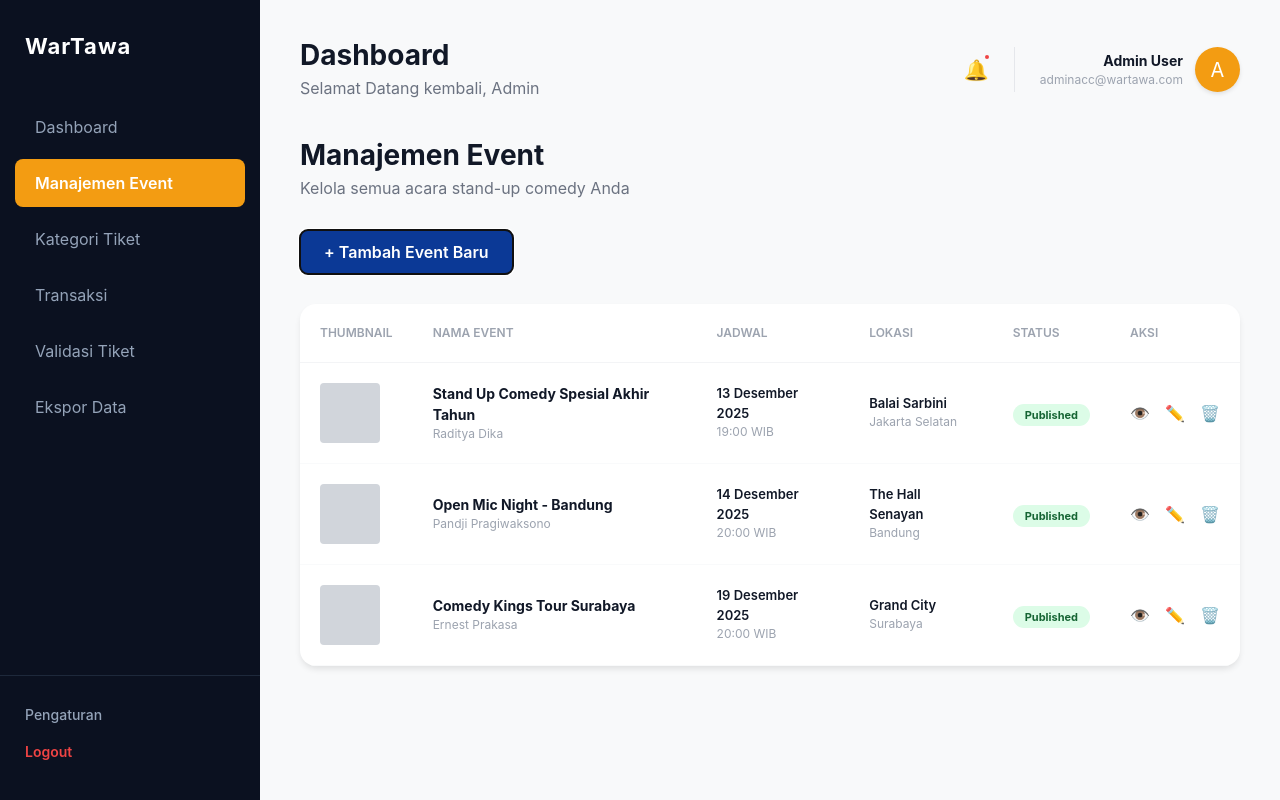
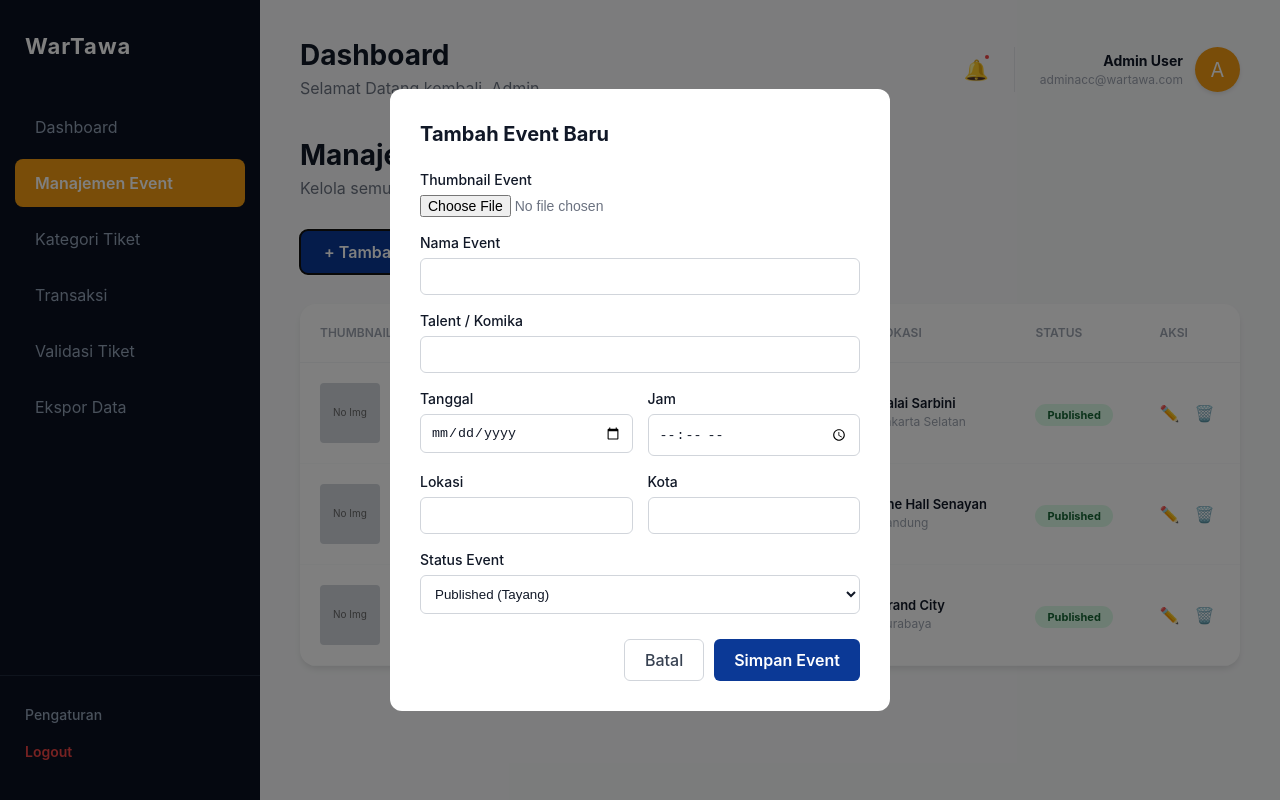
Before and after one commit to Kelompok-2-WarTawa/Front-end-bagian-depan-, a React (Vite) app in the folder frontend/: page /admin/events in a window 1280 px wide. Both pictures are taken after a click on the button "+ Tambah Event Baru". Built offline with nearby package versions, Linux system fonts and the light colour scheme.

Commit message:
fix data to eventStore and implement event management logic

```diff
--- a/frontend/src/index.css
+++ b/frontend/src/index.css
@@ -3,8 +3,6 @@
   line-height: 1.5;
   font-weight: 400;
 
-  color-scheme: light dark;
-  color: rgba(255, 255, 255, 0.87);
   background-color: #0F172A;
 
   font-synthesis: none;
--- a/frontend/src/pages/admin/ManajementEvent.jsx
+++ b/frontend/src/pages/admin/ManajementEvent.jsx
@@ -1,47 +1,110 @@
-import React from 'react';
+import React, { useState } from 'react';
+import { getEvents, saveEvents } from '../../utils/eventStore';
 
 const ManajemenEvent = () => {
-  // Data dummy sesuai gambar
-  const events = [
-    {
-      nama: 'Stand Up Comedy Spesial Akhir Tahun',
-      talent: 'Raditya Dika',
-      jadwal: '13 Desember 2025',
-      jam: '19:00 WIB',
-      lokasi: 'Balai Sarbini',
-      kota: 'Jakarta Selatan',
-      status: 'Published'
-    },
-    {
-      nama: 'Open Mic Night - Bandung',
-      talent: 'Pandji Pragiwaksono',
-      jadwal: '14 Desember 2025',
-      jam: '20:00 WIB',
-      lokasi: 'The Hall Senayan',
-      kota: 'Bandung',
-      status: 'Published'
-    },
-    {
-      nama: 'Comedy Kings Tour Surabaya',
-      talent: 'Ernest Prakasa',
-      jadwal: '19 Desember 2025',
-      jam: '20:00 WIB',
-      lokasi: 'Grand City',
-      kota: 'Surabaya',
-      status: 'Published'
+  const [events, setEvents] = useState(() => getEvents());
+  const [showModal, setShowModal] = useState(false);
+  const [editId, setEditId] = useState(null);
+
+  // Field 'image' di sini
+  const defaultForm = {
+    nama: '',
+    talent: '',
+    jadwal: '',
+    jam: '',
+    lokasi: '',
+    kota: '',
+    status: 'Published',
+    image: ''
+  };
+
+  const [formData, setFormData] = useState(defaultForm);
+
+  const handleInputChange = (e) => {
+    const { name, value } = e.target;
+    setFormData({ ...formData, [name]: value });
+  };
+
+  // Upload Gambar & Konversi
+  const handleImageUpload = (e) => {
+    const file = e.target.files[0];
+    if (file) {
+      const reader = new FileReader();
+      reader.onloadend = () => {
+        setFormData({ ...formData, image: reader.result });
+      };
+      reader.readAsDataURL(file);
     }
-  ];
+  };
+
+  // --- LOGIKA EDIT EVENT ---
+  const handleEditClick = (event) => {
+    setEditId(event.id);
+    setFormData({
+      nama: event.nama,
+      talent: event.talent,
+      jadwal: event.jadwal,
+      jam: event.jam,
+      lokasi: event.lokasi,
+      kota: event.kota,
+      status: event.status,
+      image: event.image || ''
+    });
+    setShowModal(true);
+  };
+
+  // --- LOGIKA SIMPAN ---
+  const handleSubmit = (e) => {
+    e.preventDefault();
+    let updatedEvents;
+
+    if (editId) {
+      // MODE EDIT
+      updatedEvents = events.map((item) =>
+        item.id === editId ? { ...item, ...formData } : item
+      );
+    } else {
+      // MODE TAMBAH BARU
+      const newEvent = {
+        id: Date.now(),
+        ...formData
+      };
+      updatedEvents = [...events, newEvent];
+    }
+
+    setEvents(updatedEvents);
+    saveEvents(updatedEvents);
+
+    resetForm();
+    alert(editId ? 'Event berhasil diperbarui!' : 'Event berhasil ditambahkan!');
+  };
+
+  const handleDelete = (id) => {
+    if (window.confirm('Yakin ingin menghapus event ini?')) {
+      const updatedEvents = events.filter(event => event.id !== id);
+      setEvents(updatedEvents);
+      saveEvents(updatedEvents);
+    }
+  };
+
+  const resetForm = () => {
+    setFormData(defaultForm);
+    setEditId(null);
+    setShowModal(false);
+  };
 
   return (
     <div>
-      {/* Header Halaman */}
+      {/* Header */}
       <div style={{ marginBottom: '30px' }}>
         <h1 style={{ fontSize: '28px', fontWeight: 'bold', color: '#111827', margin: 0 }}>Manajemen Event</h1>
         <p style={{ color: '#6B7280', marginTop: '5px' }}>Kelola semua acara stand-up comedy Anda</p>
       </div>
 
-      {/* Tombol Tambah Event */}
-      <button style={{
+      {/* Tombol Tambah */}
+      <button
+        onClick={() => { resetForm(); setShowModal(true); }}
+        style={{
           background: '#0B3996',
           color: 'white',
           border: 'none',
@@ -57,13 +120,14 @@ const ManajemenEvent = () => {
         + Tambah Event Baru
       </button>
 
-      {/* Tabel Manajemen Event */}
+      {/* Tabel */}
       <div style={{
-        background: 'white',
-        borderRadius: '16px',
-        boxShadow: '0 4px 6px -1px rgba(0,0,0,0.1)',
-        overflow: 'hidden'
+        background: 'white', borderRadius: '16px',
+        boxShadow: '0 4px 6px -1px rgba(0,0,0,0.1)', overflow: 'hidden'
       }}>
+        {events.length === 0 ? (
+          <div style={{ padding: '20px', textAlign: 'center', color: '#6B7280' }}>Belum ada event.</div>
+        ) : (
           <table style={{ width: '100%', borderCollapse: 'collapse', textAlign: 'left' }}>
             <thead>
               <tr style={{ borderBottom: '1px solid #F3F4F6', color: '#9CA3AF', fontSize: '12px' }}>
@@ -76,58 +140,155 @@ const ManajemenEvent = () => {
               </tr>
             </thead>
             <tbody>
-            {events.map((event, index) => (
-              <tr key={index} style={{ borderBottom: '1px solid #F9FAFB' }}>
-                {/* Thumbnail placeholder */}
+              {events.map((event) => (
+                <tr key={event.id} style={{ borderBottom: '1px solid #F9FAFB' }}>
+
+                  {/* TAMPILKAN GAMBAR DI TABEL */}
                   <td style={{ padding: '20px' }}>
-                  <div style={{ width: '60px', height: '60px', background: '#D1D5DB', borderRadius: '4px' }}></div>
+                    {event.image ? (
+                      <img
+                        src={event.image}
+                        alt="Thumb"
+                        style={{ width: '60px', height: '60px', borderRadius: '4px', objectFit: 'cover', border: '1px solid #ddd' }}
+                      />
+                    ) : (
+                      <div style={{ width: '60px', height: '60px', background: '#D1D5DB', borderRadius: '4px', display: 'flex', alignItems: 'center', justifyContent: 'center', fontSize: '10px', color: '#666' }}>No Img</div>
+                    )}
                   </td>
 
-                {/* Nama Event & Talent */}
                   <td style={{ padding: '20px' }}>
                     <div style={{ fontWeight: '700', color: '#111827', fontSize: '14px' }}>{event.nama}</div>
                     <div style={{ fontSize: '12px', color: '#9CA3AF' }}>{event.talent}</div>
                   </td>
-
-                {/* Jadwal */}
                   <td style={{ padding: '20px' }}>
                     <div style={{ fontWeight: '600', color: '#111827', fontSize: '13px' }}>{event.jadwal}</div>
-                  <div style={{ fontSize: '12px', color: '#9CA3AF' }}>{event.jam}</div>
+                    <div style={{ fontSize: '12px', color: '#9CA3AF' }}>{event.jam} WIB</div>
                   </td>
-
-                {/* Lokasi */}
                   <td style={{ padding: '20px' }}>
                     <div style={{ fontWeight: '600', color: '#111827', fontSize: '13px' }}>{event.lokasi}</div>
                     <div style={{ fontSize: '12px', color: '#9CA3AF' }}>{event.kota}</div>
                   </td>
-
-                {/* Status */}
                   <td style={{ padding: '20px' }}>
                     <span style={{
-                    padding: '4px 12px',
-                    borderRadius: '20px',
-                    fontSize: '11px',
-                    fontWeight: '700',
-                    background: '#DCFCE7',
-                    color: '#166534'
+                      padding: '4px 12px', borderRadius: '20px', fontSize: '11px', fontWeight: '700',
+                      background: event.status === 'Cancelled' ? '#FEE2E2' : event.status === 'Draft' ? '#F3F4F6' : '#DCFCE7',
+                      color: event.status === 'Cancelled' ? '#991B1B' : event.status === 'Draft' ? '#374151' : '#166534'
                     }}>
                       {event.status}
                     </span>
                   </td>
-
-                {/* Tombol Aksi */}
                   <td style={{ padding: '20px' }}>
                     <div style={{ display: 'flex', gap: '15px', alignItems: 'center' }}>
-                    <span style={{ cursor: 'pointer', color: '#3B82F6' }} title="Lihat">👁️</span>
-                    <span style={{ cursor: 'pointer', color: '#6B7280' }} title="Edit">✏️</span>
-                    <span style={{ cursor: 'pointer', color: '#EF4444' }} title="Hapus">🗑️</span>
+                      <span onClick={() => handleEditClick(event)} style={{ cursor: 'pointer', color: '#6B7280' }} title="Edit">✏️</span>
+                      <span onClick={() => handleDelete(event.id)} style={{ cursor: 'pointer', color: '#EF4444' }} title="Hapus">🗑️</span>
                     </div>
                   </td>
                 </tr>
               ))}
             </tbody>
           </table>
+        )}
       </div>
+
+      {/* MODAL FORM */}
+      {showModal && (
+        <div style={{
+          position: 'fixed', top: 0, left: 0, right: 0, bottom: 0,
+          background: 'rgba(0,0,0,0.5)', display: 'flex', justifyContent: 'center', alignItems: 'center', zIndex: 1000
+        }}>
+          <div style={{ background: 'white', padding: '30px', borderRadius: '12px', width: '500px', maxWidth: '90%', maxHeight: '90vh', overflowY: 'auto' }}>
+
+            <h2 style={{ color: '#111827', marginTop: 0, marginBottom: '20px', fontSize: '20px' }}>
+              {editId ? 'Edit Event' : 'Tambah Event Baru'}
+            </h2>
+
+            <form onSubmit={handleSubmit} style={{ display: 'flex', flexDirection: 'column', gap: '15px' }}>
+
+              {/* INPUT GAMBAR DI DALAM FORM */}
+              <div>
+                <label style={{ display: 'block', marginBottom: '5px', fontSize: '14px', fontWeight: '500', color: '#111827' }}>Thumbnail Event</label>
+                <div style={{ display: 'flex', alignItems: 'center', gap: '15px' }}>
+                  {/* Preview Gambar Kecil */}
+                  {formData.image && (
+                    <img
+                      src={formData.image}
+                      alt="Preview"
+                      style={{ width: '80px', height: '80px', borderRadius: '8px', objectFit: 'cover', border: '1px solid #E5E7EB' }}
+                    />
+                  )}
+                  {/* Tombol Input File */}
+                  <input
+                    type="file"
+                    accept="image/*"
+                    onChange={handleImageUpload}
+                    style={{ fontSize: '14px', color: '#6B7280' }}
+                  />
+                </div>
+              </div>
+
+              <div>
+                <label style={{ display: 'block', marginBottom: '5px', fontSize: '14px', fontWeight: '500', color: '#111827' }}>Nama Event</label>
+                <input required type="text" name="nama" value={formData.nama} onChange={handleInputChange}
+                  style={{ width: '100%', padding: '10px', borderRadius: '6px', border: '1px solid #D1D5DB', color: '#111827', background: 'white' }} />
+              </div>
+
+              <div>
+                <label style={{ display: 'block', marginBottom: '5px', fontSize: '14px', fontWeight: '500', color: '#111827' }}>Talent / Komika</label>
+                <input required type="text" name="talent" value={formData.talent} onChange={handleInputChange}
+                  style={{ width: '100%', padding: '10px', borderRadius: '6px', border: '1px solid #D1D5DB', color: '#111827', background: 'white' }} />
+              </div>
+
+              <div style={{ display: 'flex', gap: '15px' }}>
+                <div style={{ flex: 1 }}>
+                  <label style={{ display: 'block', marginBottom: '5px', fontSize: '14px', fontWeight: '500', color: '#111827' }}>Tanggal</label>
+                  <input required type="date" name="jadwal" value={formData.jadwal} onChange={handleInputChange}
+                    style={{ width: '100%', padding: '10px', borderRadius: '6px', border: '1px solid #D1D5DB', color: '#111827', background: 'white' }} />
+                </div>
+                <div style={{ flex: 1 }}>
+                  <label style={{ display: 'block', marginBottom: '5px', fontSize: '14px', fontWeight: '500', color: '#111827' }}>Jam</label>
+                  <input required type="time" name="jam" value={formData.jam} onChange={handleInputChange}
+                    style={{ width: '100%', padding: '10px', borderRadius: '6px', border: '1px solid #D1D5DB', color: '#111827', background: 'white' }} />
+                </div>
+              </div>
+
+              <div style={{ display: 'flex', gap: '15px' }}>
+                <div style={{ flex: 1 }}>
+                  <label style={{ display: 'block', marginBottom: '5px', fontSize: '14px', fontWeight: '500', color: '#111827' }}>Lokasi</label>
+                  <input required type="text" name="lokasi" value={formData.lokasi} onChange={handleInputChange}
+                    style={{ width: '100%', padding: '10px', borderRadius: '6px', border: '1px solid #D1D5DB', color: '#111827', background: 'white' }} />
+                </div>
+                <div style={{ flex: 1 }}>
+                  <label style={{ display: 'block', marginBottom: '5px', fontSize: '14px', fontWeight: '500', color: '#111827' }}>Kota</label>
+                  <input required type="text" name="kota" value={formData.kota} onChange={handleInputChange}
+                    style={{ width: '100%', padding: '10px', borderRadius: '6px', border: '1px solid #D1D5DB', color: '#111827', background: 'white' }} />
+                </div>
+              </div>
+
+              {/* DROPDOWN STATUS */}
+              <div>
+                <label style={{ display: 'block', marginBottom: '5px', fontSize: '14px', fontWeight: '500', color: '#111827' }}>Status Event</label>
+                <select name="status" value={formData.status} onChange={handleInputChange}
+                  style={{ width: '100%', padding: '10px', borderRadius: '6px', border: '1px solid #D1D5DB', color: '#111827', background: 'white' }}>
+                  <option value="Published">Published (Tayang)</option>
+                  <option value="Draft">Draft (Disimpan)</option>
+                  <option value="Cancelled">Cancelled (Batal)</option>
+                </select>
+              </div>
+
+              <div style={{ display: 'flex', gap: '10px', marginTop: '10px', justifyContent: 'flex-end' }}>
+                <button type="button" onClick={resetForm}
+                  style={{ background: 'transparent', border: '1px solid #D1D5DB', padding: '10px 20px', borderRadius: '6px', cursor: 'pointer', color: '#374151' }}>
+                  Batal
+                </button>
+                <button type="submit"
+                  style={{ background: '#0B3996', color: 'white', border: 'none', padding: '10px 20px', borderRadius: '6px', cursor: 'pointer', fontWeight: '600' }}>
+                  {editId ? 'Simpan Perubahan' : 'Simpan Event'}
+                </button>
+              </div>
+            </form>
+          </div>
+        </div>
+      )}
     </div>
   );
 };
--- /dev/null
+++ b/frontend/src/utils/eventStore.js
@@ -0,0 +1,49 @@
+// frontend/src/utils/eventStore.js
+
+// Data awal (Dummy data dipindahkan ke sini sebagai default)
+const defaultEvents = [
+  {
+    id: 1,
+    nama: 'Stand Up Comedy Spesial Akhir Tahun',
+    talent: 'Raditya Dika',
+    jadwal: '2025-12-13',
+    jam: '19:00',
+    lokasi: 'Balai Sarbini',
+    kota: 'Jakarta Selatan',
+    status: 'Published'
+  },
+  {
+    id: 2,
+    nama: 'Open Mic Night - Bandung',
+    talent: 'Pandji Pragiwaksono',
+    jadwal: '2025-12-14',
+    jam: '20:00',
+    lokasi: 'The Hall Senayan',
+    kota: 'Bandung',
+    status: 'Published'
+  },
+  {
+    id: 3,
+    nama: 'Comedy Kings Tour Surabaya',
+    talent: 'Ernest Prakasa',
+    jadwal: '2025-12-19',
+    jam: '20:00',
+    lokasi: 'Grand City',
+    kota: 'Surabaya',
+    status: 'Published'
+  }
+];
+
+// Ambil Data Event
+export const getEvents = () => {
+  const storedEvents = localStorage.getItem('warTawaEvents');
+  if (!storedEvents) {
+    return defaultEvents;
+  }
+  return JSON.parse(storedEvents);
+};
+
+// Simpan Data Event Baru/Update
+export const saveEvents = (events) => {
+  localStorage.setItem('warTawaEvents', JSON.stringify(events));
+};
```
Lines whose indentation alone changed are shown as unchanged.
